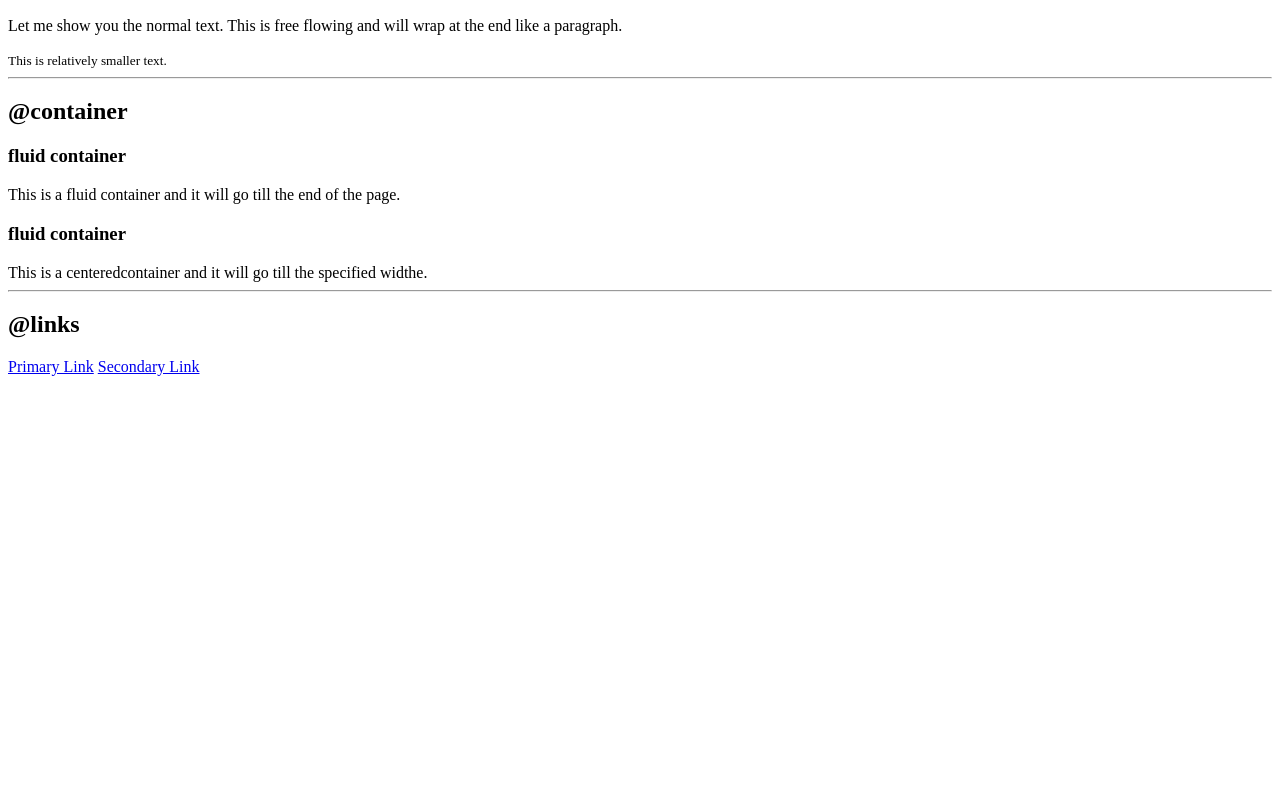
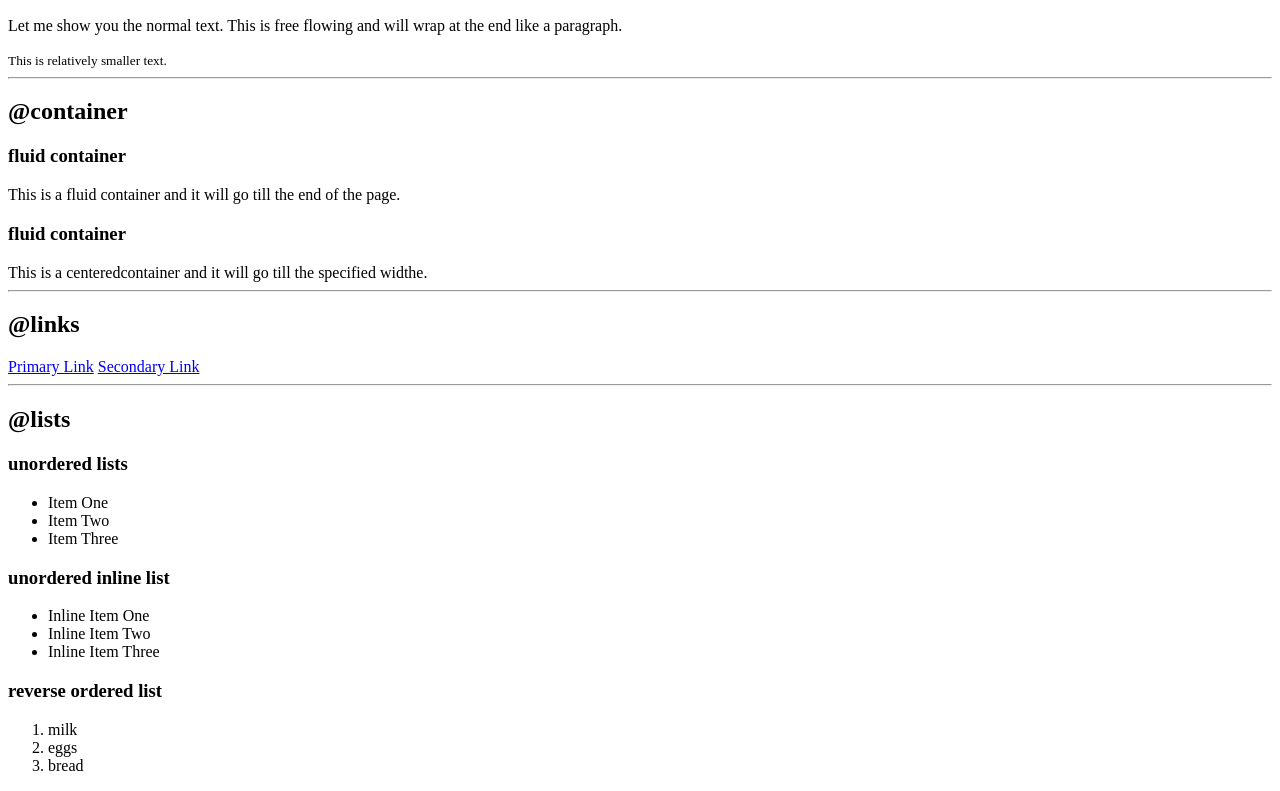
Before and after one commit to anukriti-bagchi/Anukriti-component-library, a plain HTML site: page index.html in a window 1280 px wide. Shown: the part 273-1064 px from the top of the page. Before the commit the page ends 800 px from the top, so only its background shows below. Drawn offline with Linux system fonts and the light colour scheme.

Commit message:
added reverse list

```diff
--- a/index.html
+++ b/index.html
@@ -38,6 +38,37 @@
 
     <a href="/">Secondary Link</a>
 
+    <hr>
+
+    <h2>@lists</h2>
+
+    <h3>unordered lists</h3>
+
+    <ul>
+        <li> Item One</li>
+        <li> Item Two</li>
+        <li> Item Three</li>
+    </ul>
+
+    <h3>unordered inline list</h3>
+
+    <ul>
+        <li>Inline Item One</li>
+        <li>Inline Item Two</li>
+        <li>Inline Item Three</li>
+    </ul>
+
+    <h3> reverse ordered list</h3>
+
+    <ol>
+
+        <li>milk</li>
+        <li>eggs</li>
+        <li>bread</li>
+    </ol>
+
+
+
 
 </body>
 </html>
```
